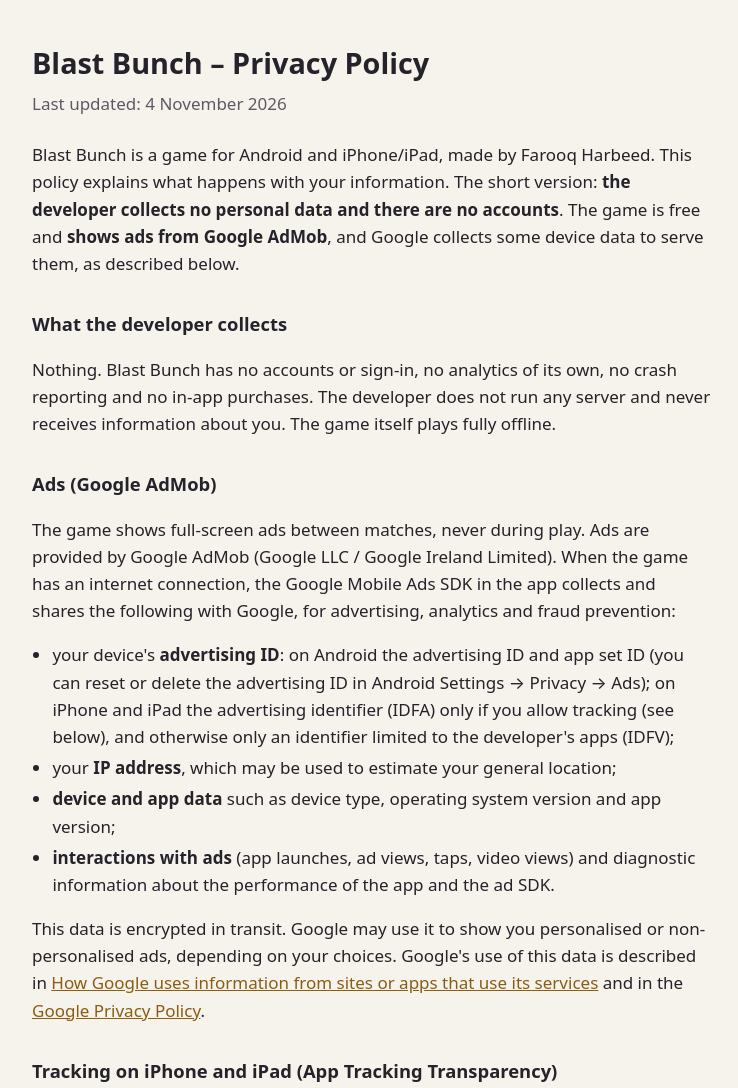
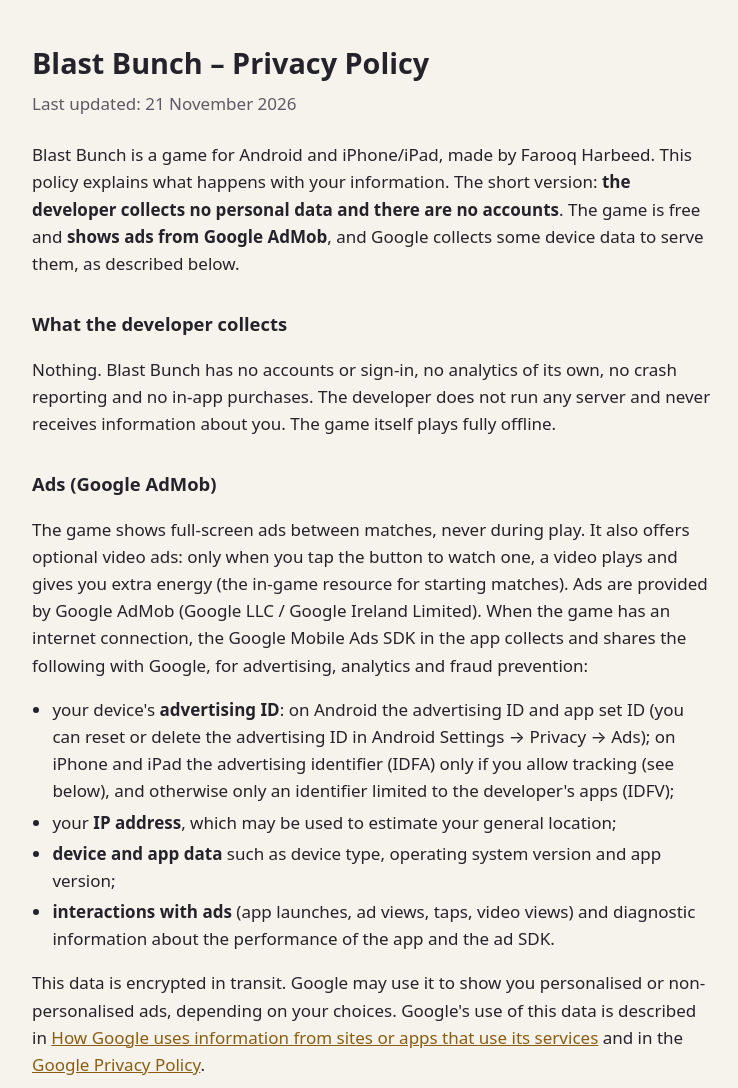
Before and after one commit to FarukHarbeed9/blastbunch-privacy, a plain HTML site: page index.html in a window 1280 px wide. Shown: the top 1088 px of the page, without its empty margins (268-1006 px from the left). Drawn offline with Linux system fonts and the light colour scheme.

Commit message:
Privacy policy: optional rewarded videos for energy; saved progress and energy

```diff
--- a/index.html
+++ b/index.html
@@ -61,7 +61,7 @@
   <body>
     <main>
       <h1>Blast Bunch – Privacy Policy</h1>
-      <p class="updated">Last updated: 4 November 2026</p>
+      <p class="updated">Last updated: 21 November 2026</p>
 
       <p>
         Blast Bunch is a game for Android and iPhone/iPad, made by Farooq Harbeed. This policy
@@ -80,10 +80,12 @@
 
       <h2>Ads (Google AdMob)</h2>
       <p>
-        The game shows full-screen ads between matches, never during play. Ads are provided by
-        Google AdMob (Google LLC / Google Ireland Limited). When the game has an internet
-        connection, the Google Mobile Ads SDK in the app collects and shares the following with
-        Google, for advertising, analytics and fraud prevention:
+        The game shows full-screen ads between matches, never during play. It also offers optional
+        video ads: only when you tap the button to watch one, a video plays and gives you extra
+        energy (the in-game resource for starting matches). Ads are provided by Google AdMob (Google
+        LLC / Google Ireland Limited). When the game has an internet connection, the Google Mobile
+        Ads SDK in the app collects and shares the following with Google, for advertising, analytics
+        and fraud prevention:
       </p>
       <ul>
         <li>
@@ -136,15 +138,16 @@
 
       <h2>What stays on your device</h2>
       <p>
-        The game saves your settings (volumes, vibration, controls) and the last match setup you
-        chose, so they are still there next time. This is stored only in the app's own storage on
+        The game saves your settings (volumes, vibration, controls), the last match setup you chose,
+        your progress (Challenge stars and achievements) and your energy with the time it was last
+        refilled, so they are still there next time. This is stored only in the app's own storage on
         your device (on iPhone and iPad, the app's preferences). Google's consent form also stores
         your consent choice on the device. You can remove all of it by clearing the app's data or
         uninstalling the game.
       </p>
       <p>
         If you have your device's own backup turned on (Android backup to your Google account, or
-        iCloud Backup on iPhone and iPad), these settings may be included in that backup. It is
+        iCloud Backup on iPhone and iPad), this saved data may be included in that backup. It is
         handled by Google or Apple under your account and settings; the developer never receives it.
       </p>
 
```
